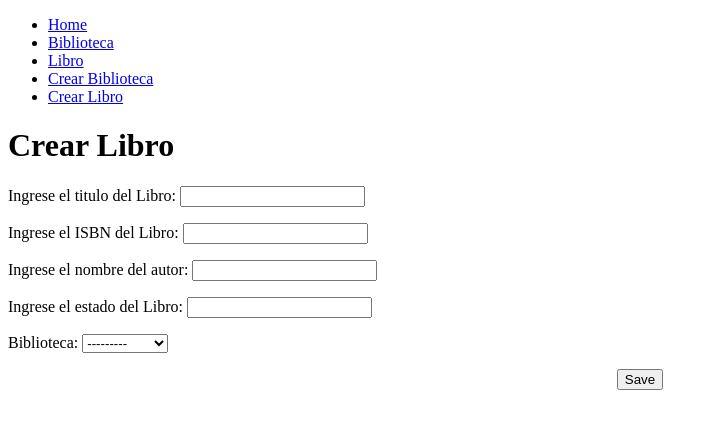
After one commit to JamesLozano1/Projecto-biblioteca, a Django app: page /crear_libro in a window 1280 px wide. The commit adds this page. Shown: the top 429 px of the page, without its empty margins (0-718 px from the left). Run offline with Django 4.2, Linux system fonts and the light colour scheme; data comes from the database, SQL or seed files in the repository; both versions use the stored data as it was after the commit.

Commit message:
actualizar error

```diff
--- a/myapp/forms.py
+++ b/myapp/forms.py
@@ -1,16 +1,16 @@
 from django import forms
-from .models import Biblioteca
+from .models import Biblioteca,Libro
 
-class CreatenewBiblioteca( forms.Form ):
+class CreatenewBiblioteca(forms.Form):
     nombre = forms.CharField(label='Ingrese el nombre de la Biblioteca', max_length=50)
     ubicacion = forms.CharField(label='Ingrese la ubicacion de la biblioteca', max_length=50)
 
 
-class CreatenewLibro( forms.Form ):
+class CreatenewLibro(forms.Form):
     titulo = forms.CharField(label='Ingrese el titulo del Libro', max_length=50)
     ISBN = forms.CharField(label='Ingrese el ISBN del Libro', max_length=13)
     autor = forms.CharField(label='Ingrese el nombre del autor', max_length=50)
     estado = forms.CharField(label='Ingrese el estado del Libro', max_length=8)
 
     CHOICES = Biblioteca.objects.all()
-    Biblioteca_id = forms.ModelChoiceField(label='Biblioteca', queryset=CHOICES)
+    id_Biblioteca = forms.ModelChoiceField(label='Biblioteca', queryset=CHOICES)
--- a/myapp/models.py
+++ b/myapp/models.py
@@ -11,7 +11,6 @@ class Libro( models.Model ):
     ISBN = models.CharField(max_length=13, help_text='Ingrese el ISBN del Libro')
     autor = models.CharField(help_text='Ingrese el nombre del autor', max_length=50)
     estado = models.CharField(help_text='Ingrese el estado del Libro', max_length=8)
-    # biblioteca_defaul = Biblioteca.objects.first()
     biblioteca = models.ForeignKey(Biblioteca, on_delete=models.CASCADE, null=True)
     def __str__( self ):
         return self.titulo + ' - ' + self.biblioteca.nombre
--- /dev/null
+++ b/myapp/templates/Libros/crear_Libro.html
@@ -0,0 +1,15 @@
+{% extends 'layouts/base.html' %}
+
+{% block content %}
+
+<h1>Crear Libro</h1>
+
+<form method="post">
+    {% csrf_token %}
+    {{ form.as_p }}
+    <center>
+        <button type="submit">Save</button>
+    </center>
+</form>
+
+{% endblock %}
--- a/myapp/templates/layouts/base.html
+++ b/myapp/templates/layouts/base.html
@@ -16,6 +16,15 @@
             <li>
                 <a href="{% url 'biblioteca' %}">Biblioteca</a>
             </li>
+            <li>
+                <a href="{% url 'libro' %}">Libro</a>
+            </li>
+            <li>
+                <a href="{% url 'crear_Biblioteca' %}">Crear Biblioteca</a>
+            </li>
+            <li>
+                <a href="{% url 'crear_libro' %}">Crear Libro</a>
+            </li>
         </ul>
     </nav>
     {% block content %}
--- a/myapp/urls.py
+++ b/myapp/urls.py
@@ -4,5 +4,7 @@ from . import views
 urlpatterns = [
     path('', views.index, name='home'),
     path('biblioteca', views.biblioteca, name='biblioteca'),
-
+    path('libro', views.libro, name='libro'),
+    path('crear_Biblioteca', views.crear_Biblioteca, name='crear_Biblioteca'),
+    path('crear_libro', views.crear_Libro, name='crear_libro'),
 ]
--- a/myapp/views.py
+++ b/myapp/views.py
@@ -1,7 +1,7 @@
 from django.shortcuts import render, get_object_or_404, redirect
 from django.http import HttpResponse, JsonResponse
 from .models import Biblioteca, Libro
-from .forms import CreatenewBiblioteca
+from .forms import CreatenewBiblioteca, CreatenewLibro
 
 def index( request ):
     title = '¡¡Projecto Biblioteca DJango!!'
@@ -17,9 +17,17 @@ def biblioteca( request ):
         'biblioteca':biblioteca,
     })
 
+def libro( request ):
+    titulo = 'Libro'
+    libro = Libro.objects.all()
+    return render( request, 'Libros/libro.html', {
+        'titulo':titulo,
+        'libro':libro,
+    })
+
 def crear_Biblioteca( request ):
     if request.method == 'GET':
-        return render( request, 'Biblioteca/biblioteca.html', {
+        return render( request, 'Biblioteca/crear_Biblioteca.html', {
             'form':CreatenewBiblioteca(),
         })
     else:
@@ -27,3 +35,16 @@ def crear_Biblioteca( request ):
         ubicacion = request.POST['ubicacion']
         Biblioteca.objects.create(nombre=nombre, ubicacion=ubicacion)
         return redirect('/biblioteca')
+
+def crear_Libro( request ):
+    if request.method == 'GET':
+        return render( request, 'Libros/crear_Libro.html', {
+            'form':CreatenewLibro(),
+        })
+    else:
+        titulo = request.POST['titulo']
+        autor = request.POST['autor']
+        ISBN = request.POST['ISBN']
+        estado = request.POST['estado']
+        Libro.objects.create(titulo=titulo, autor=autor, ISBN=ISBN, estado=estado)
+        return redirect('/libro')
```
Also changed, not shown: myapp/templates/Biblioteca/crear_Biblioteca.html (added, +15 -0 lines), myapp/templates/Libros/libro.html (+20 -0 lines), db.sqlite3.
